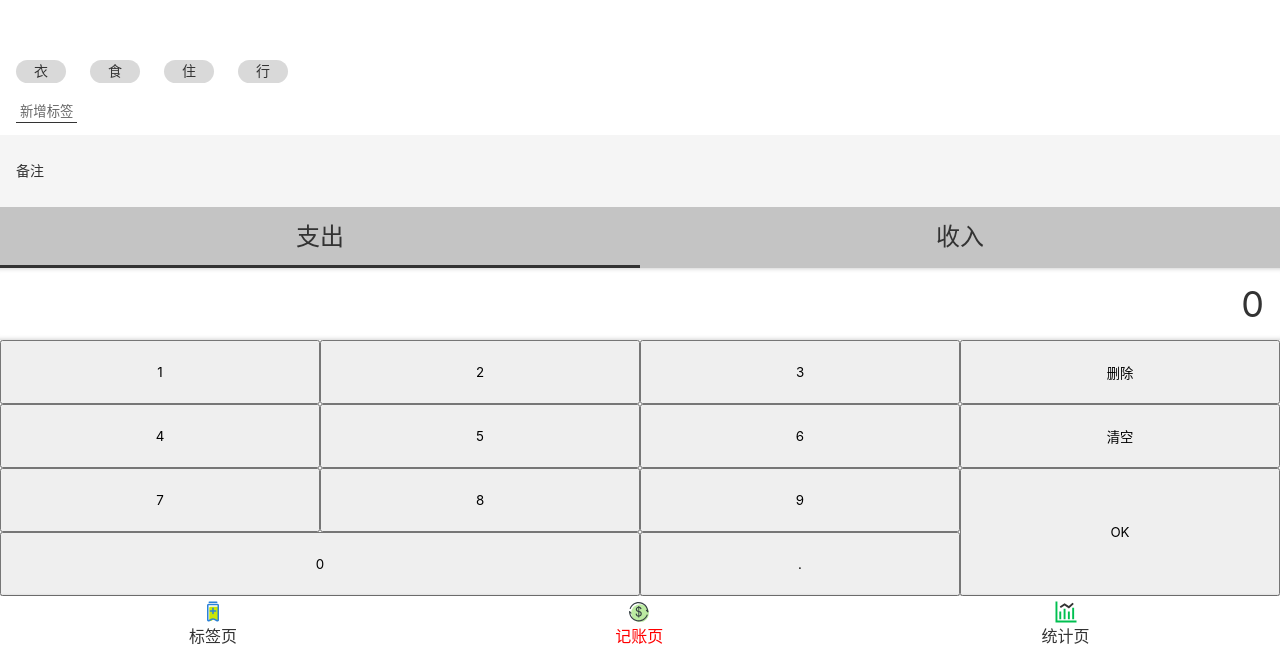
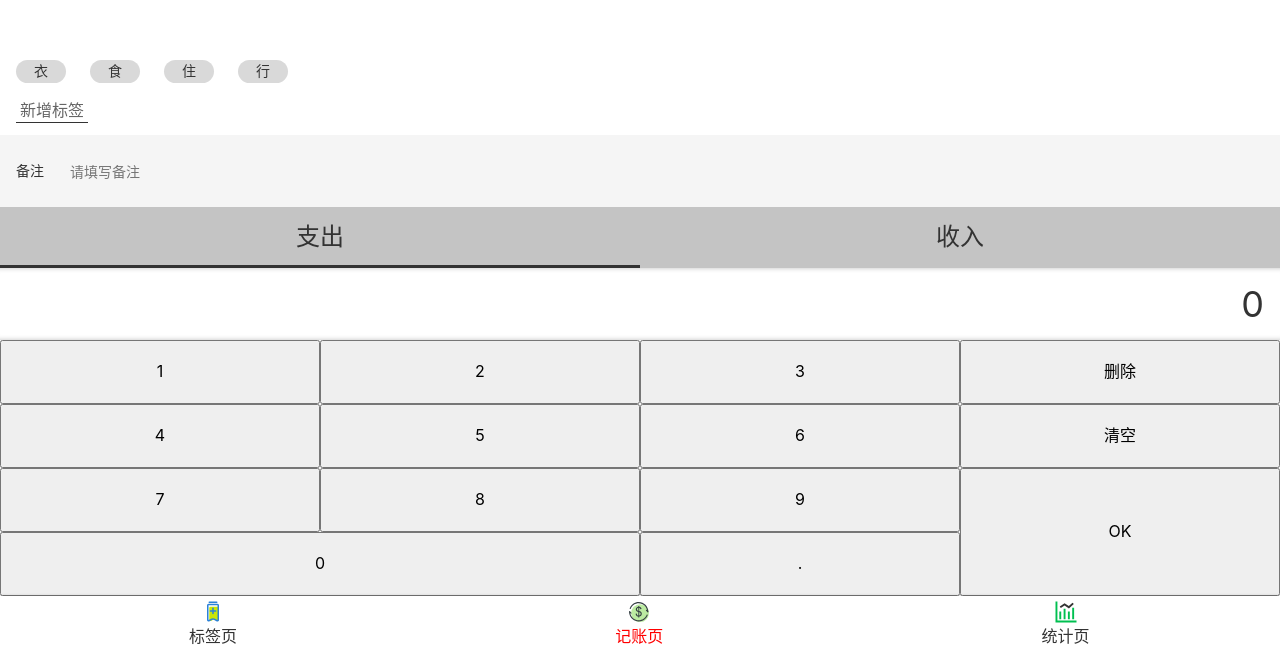
Before and after one commit to sheben404/react-tally-book, a React app: page /#/money in a window 1280 px wide. Shown: the part 148-800 px from the top of the page. Built offline with nearby package versions, Linux system fonts and the light colour scheme; the HTML template or start-up script is replaced by a standard one.

Commit message:
Tag.tsx的样式完成

```diff
--- /dev/null
+++ b/src/components/Center.tsx
@@ -0,0 +1,10 @@
+import styled from 'styled-components';
+
+const Center = styled.div`
+  display: flex;
+  justify-content: center;
+  align-items: center;
+  flex-direction: column;
+`;
+
+export {Center}
--- a/src/components/Input.tsx
+++ b/src/components/Input.tsx
@@ -11,7 +11,7 @@
     > input{
       display: block;
       width: 100%;
-      height: 72px;
+      height: 44px;
       background: none;
       border: none;
       padding-left: 10px;
--- /dev/null
+++ b/src/components/Space.tsx
@@ -0,0 +1,7 @@
+import styled from 'styled-components';
+
+const Space = styled.div`
+  height: 16px;
+`;
+
+export {Space}
--- a/src/index.scss
+++ b/src/index.scss
@@ -23,8 +23,8 @@
   line-height: 1.2;
   background: #f5f5f5;
 }
-button{
-  font-family: inherit;
+button,input{
+  font: inherit;
 }
 :focus{
   outline: none;
--- a/src/pages/Money/NoteSection.tsx
+++ b/src/pages/Money/NoteSection.tsx
@@ -1,10 +1,10 @@
 import styled from 'styled-components';
-import React, {ChangeEventHandler, useRef} from 'react';
+import React, {ChangeEventHandler} from 'react';
 import {Input} from '../../components/Input';
 
 const Wrapper = styled.section`
   background: #f5f5f5;
-  padding: 0 16px;
+  padding: 14px 16px;
   font-size: 14px;
 `
 type Props = {
@@ -13,13 +13,14 @@
 }
 const NoteSection: React.FC<Props> = (props) =>{
   const note = props.value
-  const refInput = useRef<HTMLInputElement>(null)
   const onChange:ChangeEventHandler<HTMLInputElement> = (e) => {
       props.onChange(e.target.value)
   }
   return (
     <Wrapper>
-        <Input type='text' label='备注' value={note} onChange={onChange}/>
+        <Input type='text' label='备注' value={note} onChange={onChange}
+               placeholder="请填写备注"
+        />
     </Wrapper>
   )
 }
--- a/src/pages/Tag.tsx
+++ b/src/pages/Tag.tsx
@@ -1,10 +1,13 @@
 import React from 'react';
 import {useTags} from 'useTags';
-import {useParams} from 'react-router-dom'
+import {useParams} from 'react-router-dom';
 import Layout from 'components/Layout';
 import Icon from '../components/Icon';
 import {Button} from '../components/Button';
 import styled from 'styled-components';
+import {Input} from '../components/Input';
+import {Center} from '../components/Center';
+import {Space} from '../components/Space';
 
 type Params = {
   id: string
@@ -16,29 +19,37 @@
   line-height: 20px;
   padding: 14px;
   background: white;
-`
+`;
+const InputWrapper = styled.div`
+  background: white;
+  padding: 0 16px;
+  margin-top: 8px;
+`;
 const Tag: React.FC = () => {
-  const {findTag} = useTags()
-  let {id} = useParams<Params>()
+  const {findTag} = useTags();
+  let {id} = useParams<Params>();
 
-  const tag = findTag(parseInt(id))
-  return(
+  const tag = findTag(parseInt(id));
+  return (
     <Layout>
       <Topbar>
         <Icon name='left'/>
         <span>编辑标签</span>
         <Icon/>
       </Topbar>
-      <div>
-        <label>
-          <span>备注</span>
-          <input type="text" placeholder='标签名'/>
-        </label>
-      </div>
-      <div>
-        <Button>删除标签</Button>
-      </div>
+      <InputWrapper>
+        <Input label="标签名" type="text" placeholder="标签名" value={tag.name}/>
+      </InputWrapper>
+      <Center>
+        <Space/>
+        <Space/>
+        <Space/>
+        <div>
+          <Button>删除标签</Button>
+        </div>
+        <Space/>
+      </Center>
     </Layout>
-  )
-}
-export {Tag}
+  );
+};
+export {Tag};
--- a/src/pages/Tags.tsx
+++ b/src/pages/Tags.tsx
@@ -5,6 +5,8 @@
 import Icon from '../components/Icon';
 import {Link} from 'react-router-dom';
 import {Button} from '../components/Button';
+import {Center} from '../components/Center';
+import {Space} from '../components/Space';
 
 const TagList = styled.ol`
   font-size: 16px;
@@ -21,15 +23,6 @@
       align-items: center;
     }
   }
-`;
-const Center = styled.div`
-  display: flex;
-  justify-content: center;
-  align-items: center;
-  flex-direction: column;
-`;
-const Space = styled.div`
-  height: 16px;
 `;
 
 function Tags() {
```
